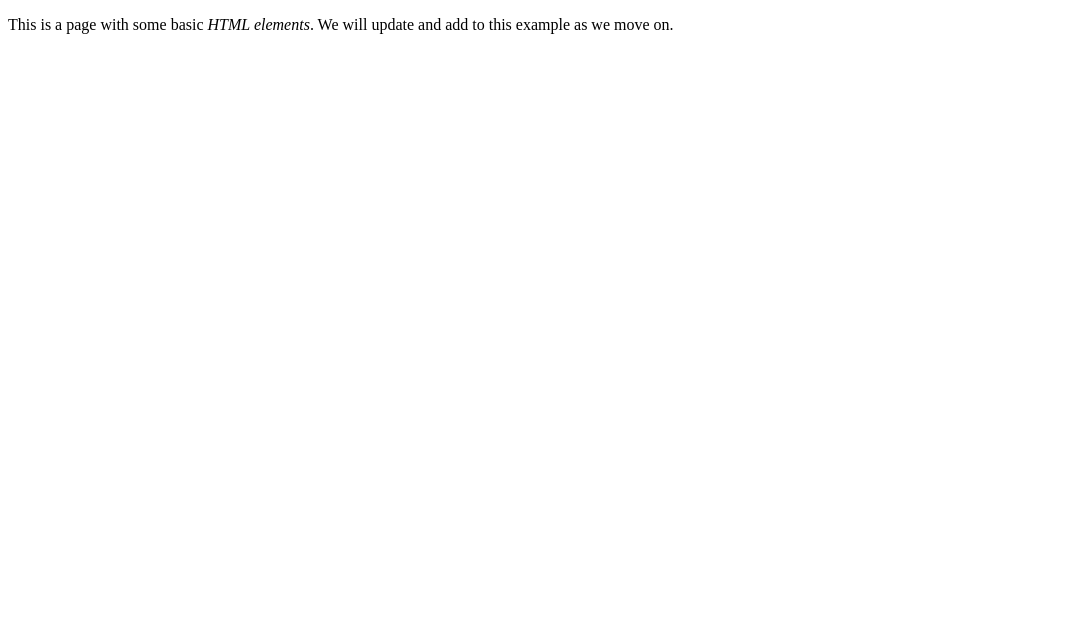
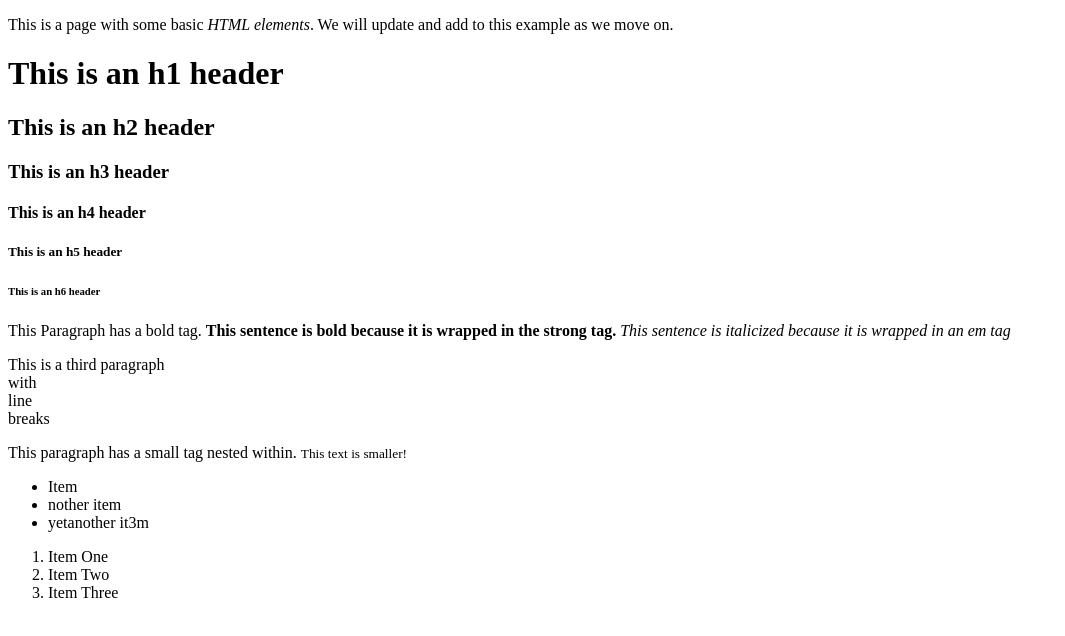
Before and after one commit to robruthco/WebDev16_work, a plain HTML site: page index1.html in a window 1280 px wide. Shown: the whole page, without its empty margins (0-1065 px from the left). Drawn offline with Linux system fonts and the light colour scheme.

Commit message:
Another commit from week 2 monday

```diff
--- a/index1.html
+++ b/index1.html
@@ -21,6 +21,34 @@
 </head>
 <body>
 	<p>This is a page with some basic <em>HTML elements</em>. We will update and add to this example as we move on.</p>
+	<!-- Header tags: h1 is the most important, h6 is the least. h1 larger than h6 -->
+	<h1>This is an h1 header</h1>
+	<h2>This is an h2 header</h2>
+	<h3>This is an h3 header</h3>
+	<h4>This is an h4 header</h4>
+	<h5>This is an h5 header</h5>
+	<h6>This is an h6 header</h6>
+
+	<p> This Paragraph has a bold tag. <strong>This sentence is bold because it is wrapped in the strong tag.</strong> <em>This sentence is italicized because it is wrapped in an em tag</em></p>
+
+	<p>This is a third paragraph <br/> with <br/> line <br/> breaks</p>
+
+	<p>This paragraph has a small tag nested within. <small>This text is smaller!</small></p>
+
+	<!-- Unordered List -->
+	<ul>
+		<li>Item</li>
+		<li>nother item</li>
+		<li>yetanother it3m</li>
+	</ul>
+
+	<!-- Ordered List -->
+	<ol>
+		<li>Item One</li>
+		<li>Item Two</li>
+		<li>Item Three</li>
+
+	</ol>
 
 </body>
 </html>
```
